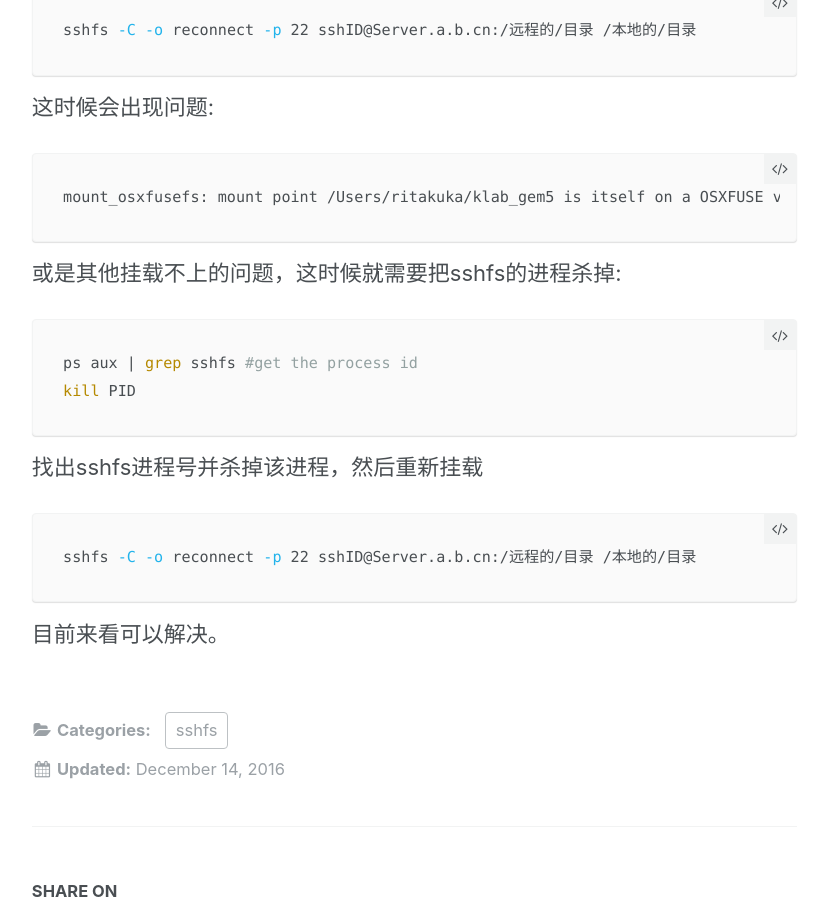
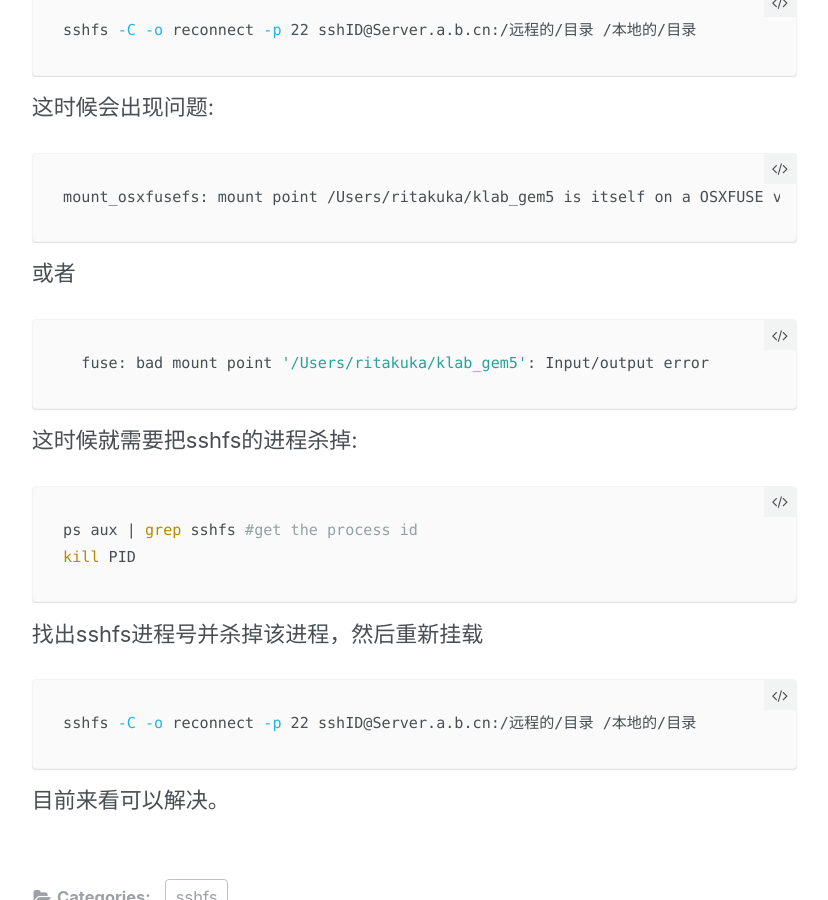
Before and after one commit to ZehuaLee/ZehuaLee.github.io, a Jekyll site: the page built from _posts/2016-12-14-About sshfs.md, in a window 1280 px wide and 900 px high, scrolled down 1149 px. Shown: the whole window, without its empty margins (252-1080 px from the left). Built offline with Jekyll 4.4.1, drawn with Linux system fonts in a browser that asks for light colours.

Commit message:
this is the automatically update @

````diff
--- a/_posts/2016-12-14-About sshfs.md
+++ b/_posts/2016-12-14-About sshfs.md
@@ -27,8 +27,12 @@ sshfs -C -o reconnect -p 22 sshID@Server.a.b.cn:/远程的/目录 /本地的/目
 ```shell
 mount_osxfusefs: mount point /Users/ritakuka/klab_gem5 is itself on a OSXFUSE volume
 ```
+或者
+```shell
+  fuse: bad mount point '/Users/ritakuka/klab_gem5': Input/output error
+```
 
-或是其他挂载不上的问题，这时候就需要把sshfs的进程杀掉:
+这时候就需要把sshfs的进程杀掉:
 ```shell
 ps aux | grep sshfs #get the process id
 kill PID
````
